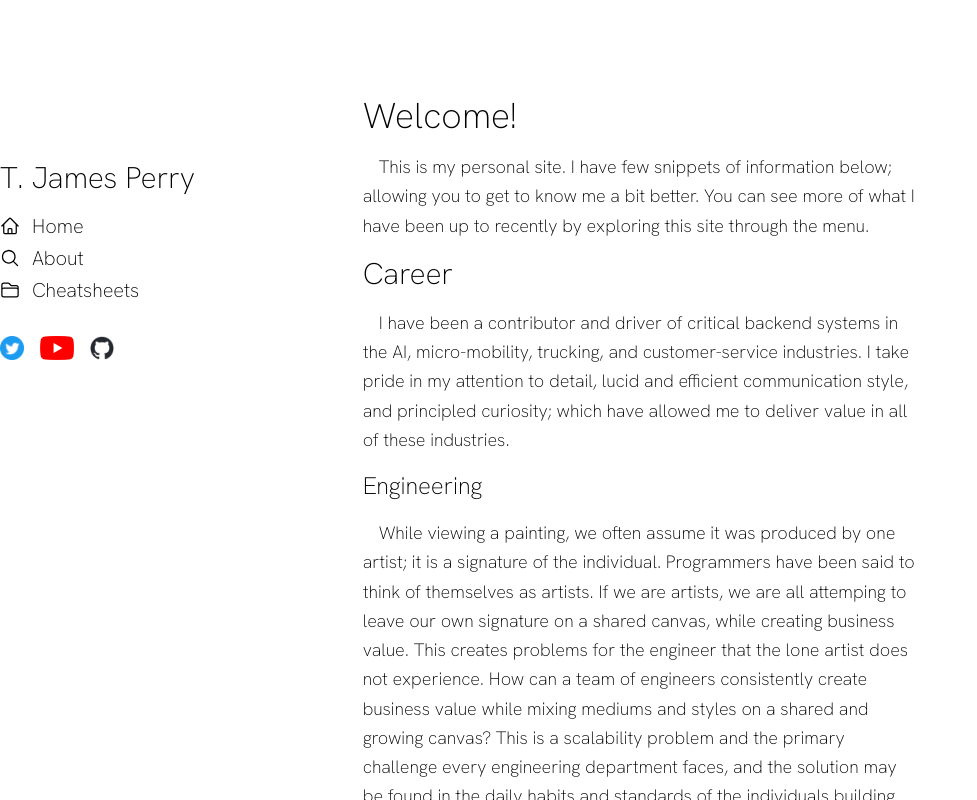
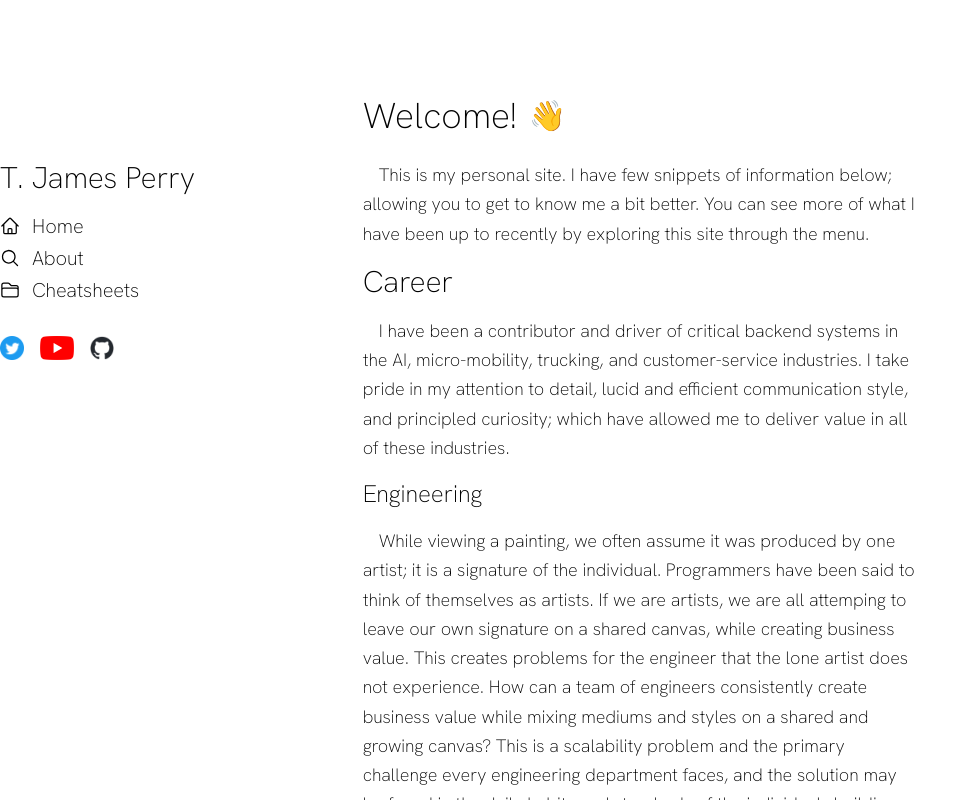
Before and after one commit to tjper/portfolio, a Next.js app: page /about in a window 1280 px wide. Shown: the whole page, without its empty margins (0-977 px from the left). Built offline with nearby package versions, Linux system fonts and the light colour scheme.

Commit message:
added a hello emoji to /about page

```diff
--- a/pages/about.tsx
+++ b/pages/about.tsx
@@ -6,7 +6,10 @@
 export default function About() {
   return (
     <Layout title="Resume | T. James Perry">
-      <Title size="xl">Welcome!</Title>
+      <div className="flex items-center space-x-3">
+        <Title size="xl">Welcome!</Title>
+        <span className="text-3xl">👋</span>
+      </div>
       <Paragraph size="md">
         This is my personal site. I have few snippets of information below; allowing you to get to know me a bit better.
         You can see more of what I have been up to recently by exploring this site through the menu.
```
